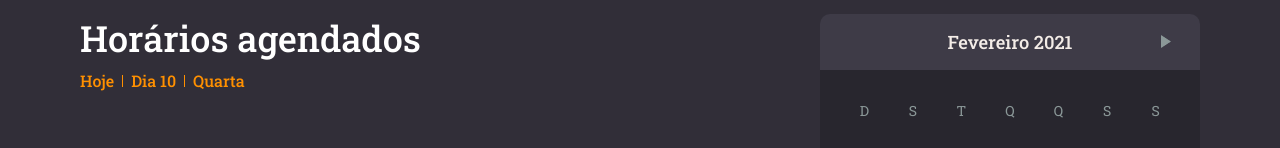
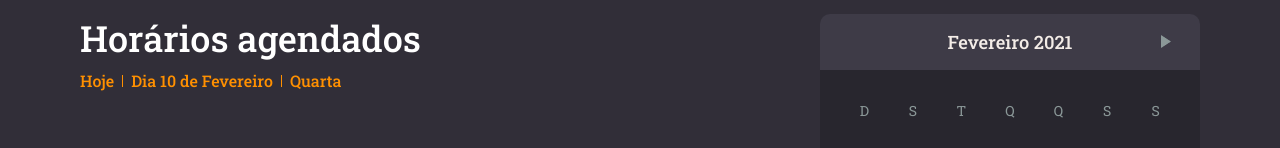
Before and after one commit to tales-garcia/gobarber-frontend, a React (Create React App) app: page /dashboard in a window 1280 px wide. Shown: the part 194-342 px from the top of the page. Built offline with nearby package versions, Linux system fonts and the light colour scheme; no server answers; sample sign-in values are in the browser's storage.

Commit message:
feat(dashboard): add month to selected date info

```diff
--- a/src/pages/Dashboard/index.tsx
+++ b/src/pages/Dashboard/index.tsx
@@ -51,6 +51,20 @@ const Dashboard = () => {
     }, [monthAvailability, currentMonth]);
 
     const weekDay = React.useMemo(() => ['Domingo', 'Segunda', 'Terça', 'Quarta', 'Quinta', 'Sexta', 'Sábado'][date.getDay()], [date]);
+    const month = React.useMemo(() => [
+        'Janeiro',
+        'Fevereiro',
+        'Março',
+        'Abril',
+        'Maio',
+        'Junho',
+        'Julho',
+        'Agosto',
+        'Setembro',
+        'Outubro',
+        'Novembro',
+        'Dezembro'
+    ][date.getMonth()], [date]);
     const isSelectedToday = React.useMemo(() => isToday(date), [date]);
 
     return (
@@ -61,7 +75,7 @@ const Dashboard = () => {
                     <h1>Horários agendados</h1>
                     <p>
                         {isSelectedToday && <span>Hoje</span>}
-                        <span>Dia {date.getDate()}</span>
+                        <span>Dia {date.getDate()} de {month}</span>
                         <span>{weekDay}</span>
                     </p>
 
```
